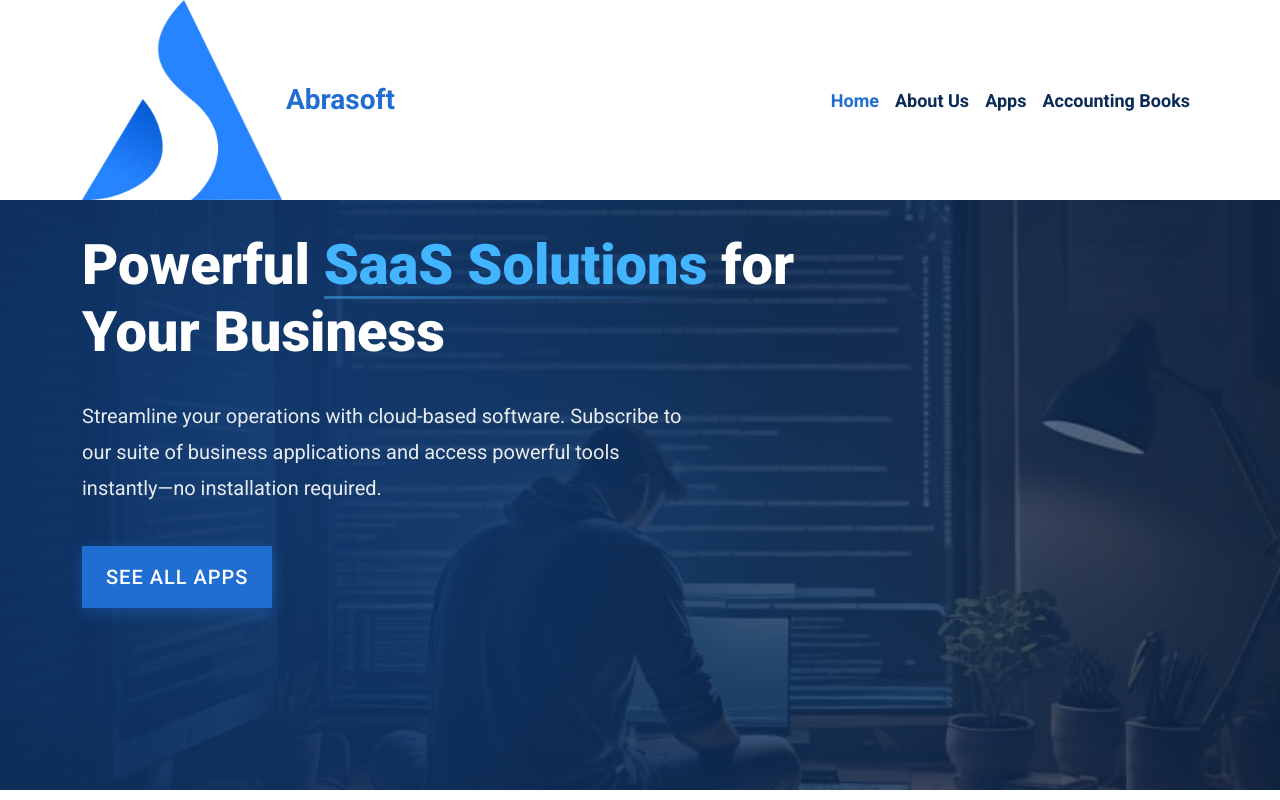
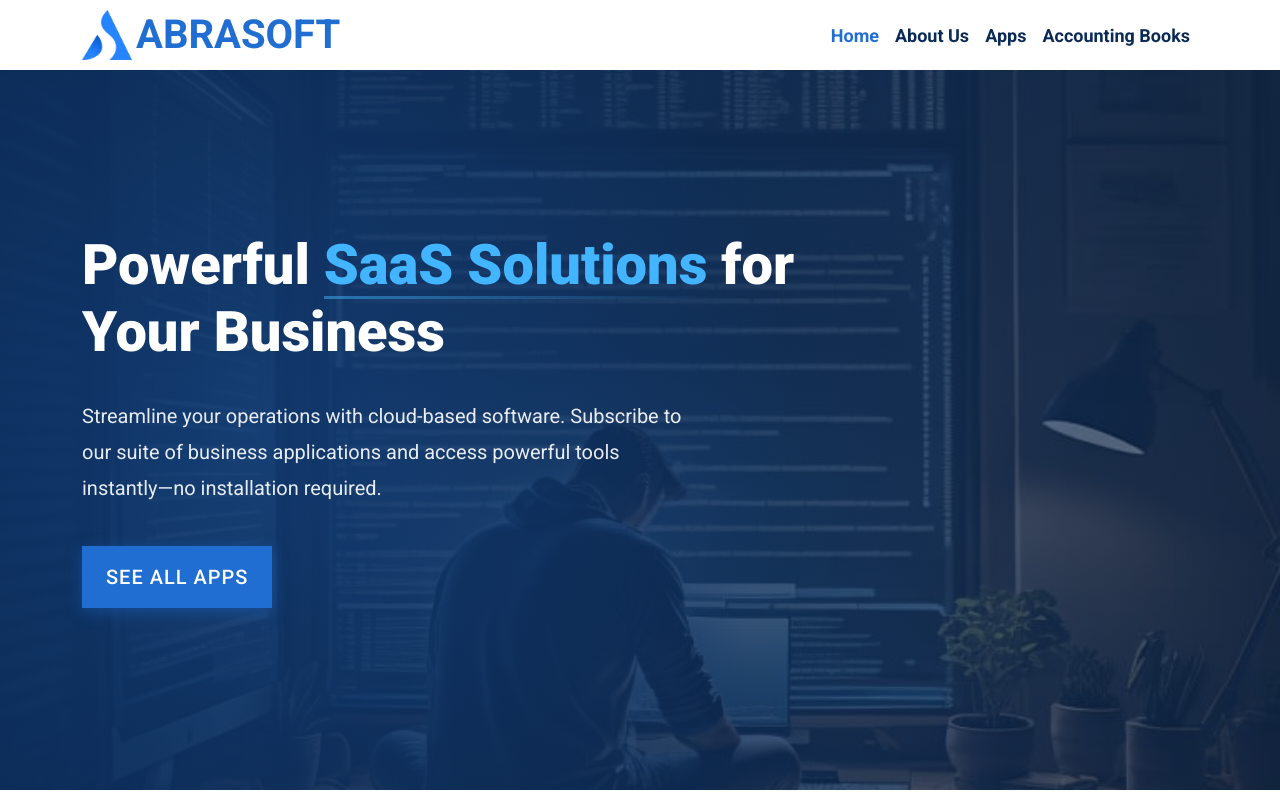
Before and after one commit to abraham28/abrasoft-website, a Next.js app: page / in a window 1280 px wide. Shown: the top 800 px of the page. Built offline with nearby package versions, Linux system fonts and the light colour scheme.

Commit message:
Update Header styles by adjusting image max-width, increasing font size to 40px, and applying uppercase text transformation for improved visibility and design consistency.

```diff
--- a/components/Header/Header.module.scss
+++ b/components/Header/Header.module.scss
@@ -41,7 +41,7 @@
 
   img {
     width: 100%;
-    max-width: 200px;
+    max-width: 50px;
     height: auto;
     margin-right: 4px;
   }
@@ -51,7 +51,9 @@
     margin: 0;
     color: var(--primary);
     font-weight: 700;
-    font-size: var(--font-size-2xl);
+    font-size: var(--font-size-4xl);
+    line-height: 1;
+    text-transform: uppercase;
 
     @media screen and (width >= 278px) {
       display: unset;
--- a/css/globals.scss
+++ b/css/globals.scss
@@ -62,6 +62,7 @@
   --font-size-xl: 24px;
   --font-size-2xl: 28px;
   --font-size-3xl: 36px;
+  --font-size-4xl: 40px;
 
   /* font-weights */
   --font-weight-base: 400;
```
